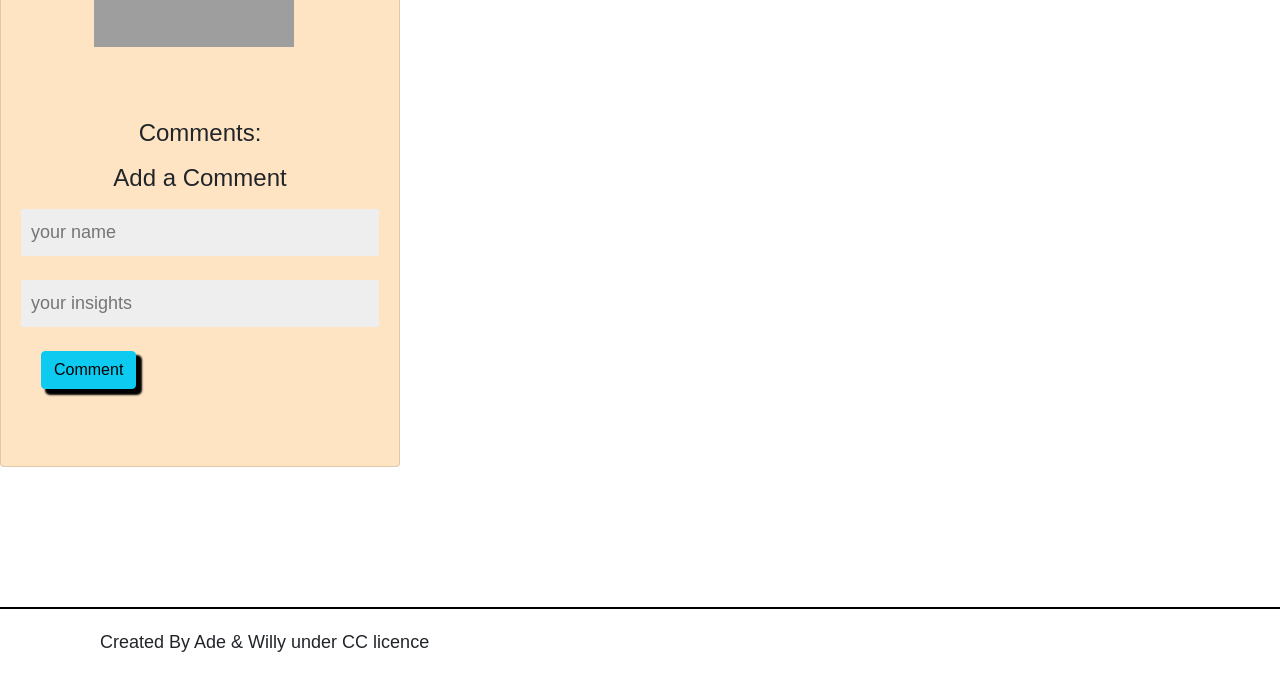
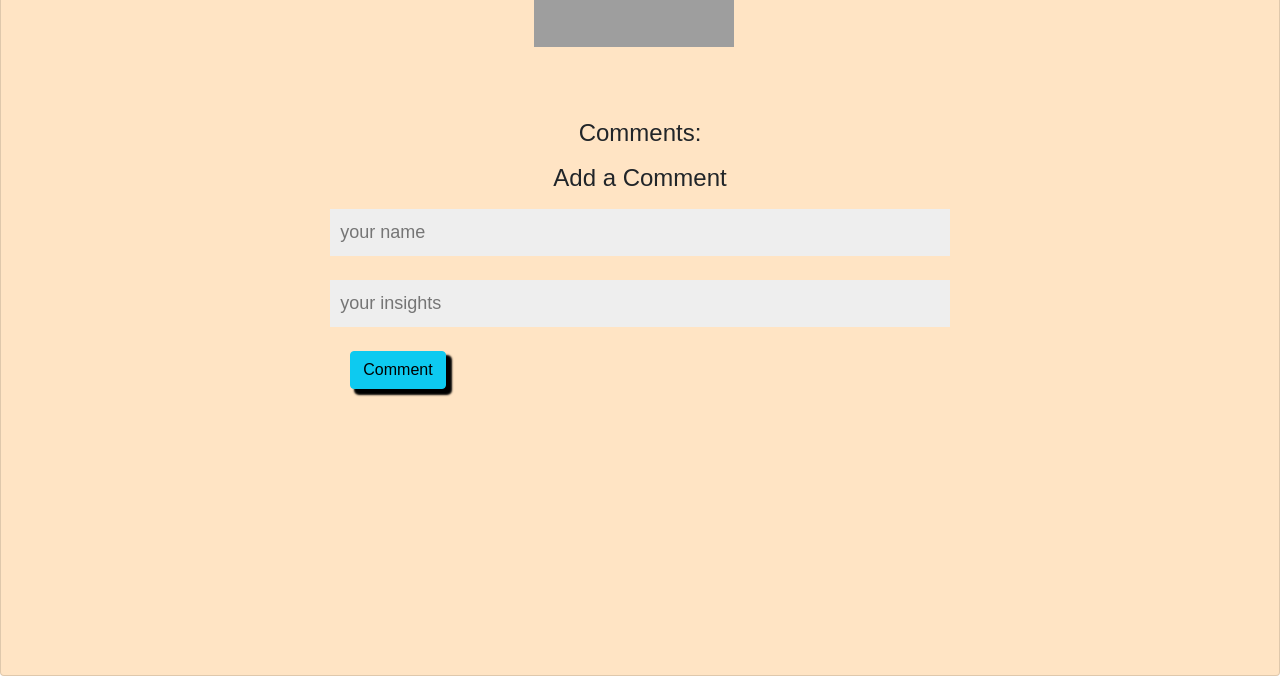
Before and after one commit to ntzwilly/JS-capstone, a website built with webpack: page src/index.html in a window 1280 px wide. Shown: the part 124-801 px from the top of the page. Built offline with nearby package versions, Linux system fonts and the light colour scheme; no server answers; grey boxes are pictures that could not be loaded.

Commit message:
make form modal

```diff
--- a/src/index.js
+++ b/src/index.js
@@ -13,7 +13,7 @@ import icon from './icon.svg';
 import { getLikes, postLikes } from './involvement';
 import { getComments, getMeal } from './api';
 import { displayComments } from './comments';
-import { displayMeal } from './utils';
+import { displayMeal, hideModal, displayModal } from './utils';
 
 const elementGenerator = (typeName, className) => {
   const element = document.createElement(typeName);
@@ -29,7 +29,8 @@ const img = elementGenerator('img');
 img.src = 'https://image.winudf.com/v2/image/b3JnLnBlcnNvbmFsLmdhbGF4eXNwYWNlbGl2ZXdhbGxwYXBlcjJfc2NyZWVuXzBfMTUzMTg5OTg0OV8wODY/screen-0.jpg?fakeurl=1&type=.jpg';
 img.alt = 'space-img';
 img.id = 'figure';
-const faTimes = elementGenerator('i', 'fas fa-times ml-5');
+const faTimes = elementGenerator('i', 'fas fa-times ml-5 close-modal');
+faTimes.addEventListener('click', hideModal);
 
 const mealName = elementGenerator('h1', 'mt-3');
 mealName.id = 'title';
@@ -237,6 +238,7 @@ fetch('https://www.themealdb.com/api/json/v1/1/filter.php?c=Seafood')
         displayComments(comments);
         const mealInfo = await getMeal(id);
         displayMeal(mealInfo);
+        displayModal();
         console.log(mealInfo);
       });
 
--- a/src/style.css
+++ b/src/style.css
@@ -8,9 +8,16 @@ img {
 }
 
 .formContainer {
-  max-width: 400px;
+  position: absolute;
+  width: 100%;
+  height: 100%;
+  top: 50%;
+  left: 50%;
+  transform: translate(-50%, -50%);
+  margin: auto;
   padding: 20px;
   background-color: bisque;
+  z-index: 999;
 }
 
 * {
--- a/src/utils.js
+++ b/src/utils.js
@@ -1,5 +1,4 @@
 const getCommentsCount = (comments) => comments.length || 0;
-const modalForm = document.querySelector('#popupComment');
 
 export const displayMeal = (mealInfo) => {
   console.log(mealInfo, 'meals to display');
@@ -10,13 +9,17 @@ export const displayMeal = (mealInfo) => {
   formContainer.querySelector('img').src = mealInfo.strMealThumb;
   ingredients.forEach((ing, index) => {
     const li = document.createElement('li');
-    li.innerHTML = `${mealInfo[ing]}: ${mealInfo[measures[index + 1]]}`;
+    li.innerHTML = `${mealInfo[ing]}: ${mealInfo[measures[index]]}`;
     ul.appendChild(li);
   });
 };
 
 export const displayModal = () => {
-    modalForm.styles.display = "Block";
-}
+  document.querySelector('#popupComment').style.display = 'flex';
+};
+
+export const hideModal = () => {
+  document.querySelector('#popupComment').style.display = 'none';
+};
 
 export default getCommentsCount;
```
